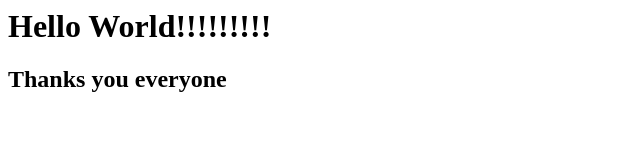
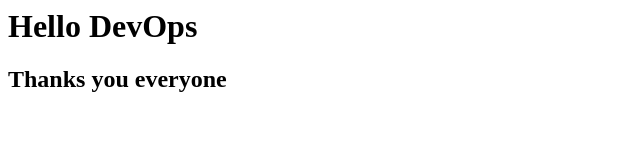
Before and after one commit to hieunt84/ansible-docker, a plain HTML site: page index.html in a window 1280 px wide. Shown: the whole page, without its empty margins (0-640 px from the left). Drawn offline with Linux system fonts and the light colour scheme.

Commit message:
edit index.html

```diff
--- a/index.html
+++ b/index.html
@@ -5,7 +5,7 @@
 </header>
 
 <body>
-    <h1>Hello World!!!!!!!!!</h1>
+    <h1>Hello DevOps</h1>
     <h2>Thanks you everyone</h2>
 </body>
 </html>
```
